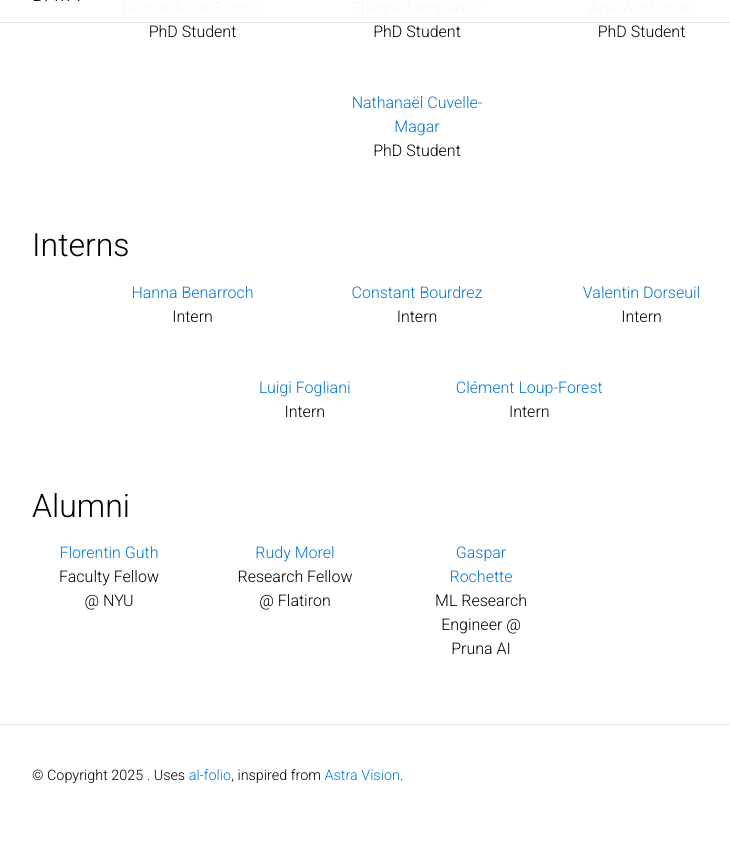
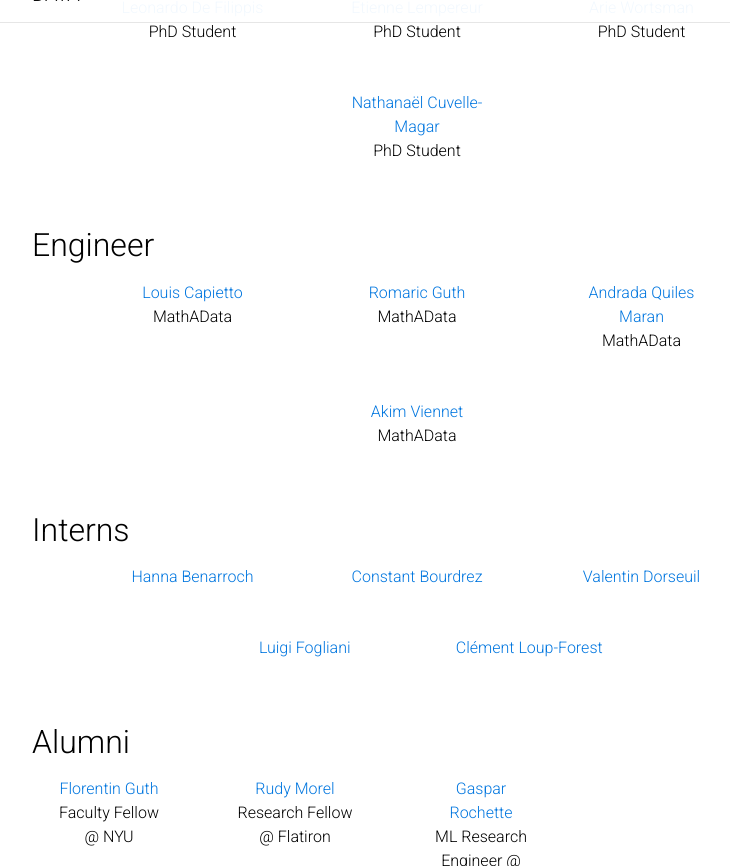
Before and after one commit to AlexVerine/DIENS-DATA, a Jekyll site: the page built from _pages/team.md, in a window 1280 px wide and 900 px high, scrolled down 1822 px, cut to the strip 34-900 px from the top of the window. Shown: the whole strip, without its empty margins (223-953 px from the left). Built offline with Jekyll 4.4.1, drawn with Linux system fonts in a browser that asks for light colours; comment, search, counter and statistics services are not loaded; a style sheet for code colours, icons or effects is not loaded; before the commit the page ends 2683 px from its top, so only the background shows below that.

Commit message:
Fix profile pic and add Engineer

```diff
--- a/_config.yml
+++ b/_config.yml
@@ -20,7 +20,7 @@
 icon: ens.webp  # the emoji used as the favicon (alternatively, provide image name in /assets/img/)
 
 url: https://www.di.ens.fr/ # the base hostname & protocol for your site
-baseurl: data/test
+baseurl: data
  # the subpath of your site, e.g. /blog/
 last_updated: false # set to true if you want to display last updated in the footer
 impressum_path:  # set to path to include impressum link in the footer, use the same path as permalink in a page, helps to conform with EU GDPR
--- a/_data/team.yml
+++ b/_data/team.yml
@@ -47,7 +47,7 @@
 -
     lastname: Thurin
     firstname: Gauthier
-    url: https://gauthierturin.github.io/
+    url: https://gauthierthurin.github.io/site/
     category: postdoc
     position: Postdoc
 
@@ -94,6 +94,7 @@
     lastname: Bourdrez
     firstname: Constant
     url: https://www.di.ens.fr/data/
+    profilepic: bourdrez.png
     position: Intern
     category: intern
 
@@ -133,6 +134,35 @@
     info: ML Research Engineer @ Pruna AI
 
 -
+    lastname: Viennet
+    firstname: Akim
+    url: https://www.linkedin.com/in/akim-viennet/?originalSubdomain=fr
+    category: engineer
+    info: MathAData
+
+-
+    lastname: Capietto
+    firstname: Louis
+    url: https://www.di.ens.fr/contact?user=340
+    category: engineer
+    info: MathAData
+
+-
+    lastname: Guth
+    firstname: Romaric
+    url: https://www.romaricguth.com/fr
+    category: engineer
+    info: MathAData
+
+-
+    lastname: Quiles Maran
+    firstname: Andrada
+    url: https://www.di.ens.fr/data/
+    category: engineer
+    info: MathAData
+
+
+-
     lastname: Guth
     firstname: Florentin
     url: https://florentinguth.github.io/
--- a/_includes/team/member.html
+++ b/_includes/team/member.html
@@ -23,7 +23,7 @@
 </div> -->
 
 <div class="member text-center {{member.position}}">
-  {% if member.category != "alumni" %}
+  {% if member.category != "alumni" and member.category != "intern" and member.category != "engineer" %}
   <a href="{{ member.url }}" target="_blank">
     {% if member.profilepic %}
     <img class="member-img-rectangle" alt="{{ full_name }}"
--- a/_pages/team.md
+++ b/_pages/team.md
@@ -19,6 +19,7 @@
 {%- assign phd_without_pic = site.data.team | where: "category", "phd" | where_exp: "item", "item.profilepic == nil" | sort_natural: "lastname" -%}
 {%- assign phd = phd_with_pic | concat: phd_without_pic -%}
 
+{% assign engineer = site.data.team | where: "category", "engineer" | sort_natural: "lastname" %}
 {% assign intern = site.data.team | where: "category", "intern" | sort_natural: "lastname" %}
 {% assign alumni = site.data.team | where: "category", "alumni" | sort_natural: "lastname" %}
 
@@ -47,11 +48,22 @@
 </div>
 {% endif %}
 
+
 <!-- PhD Students -->
 {% if phd.size > 0 %}
 <h2 class="team-category-title">PhD Students</h2>
 <div class="team phd">
   {% for member in phd %}
+    {% include team/member.html member=member %}
+  {% endfor %}
+</div>
+{% endif %}
+
+<!-- Engineer -->
+{% if engineer.size > 0 %}
+<h2 class="team-category-title">Engineer</h2>
+<div class="team engineer">
+  {% for member in engineer %}
     {% include team/member.html member=member %}
   {% endfor %}
 </div>
```
Also changed, not shown: _pages/jobs.md (+0 -2 lines), robots.txt (added, +7 -0 lines), 1 other file.
